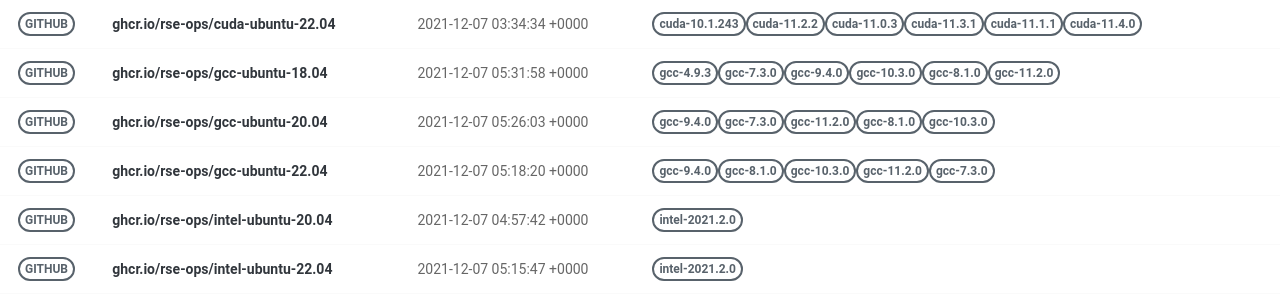
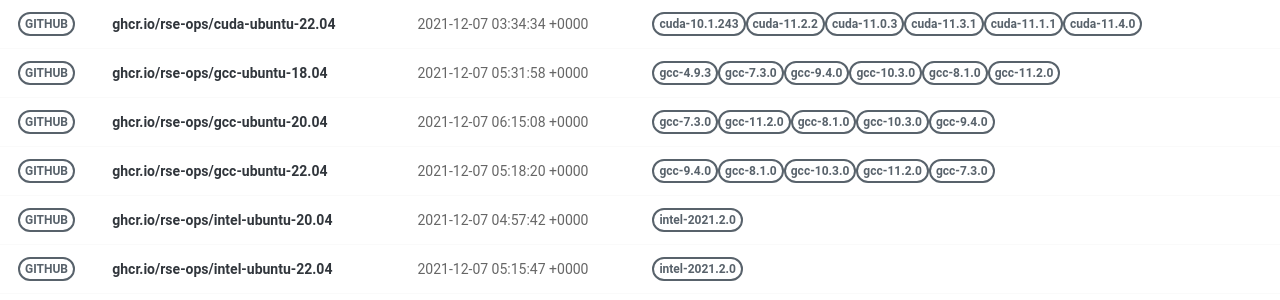
Before and after one commit to rse-ops/docker-images, a Jekyll site: the page built from pages/index.md, in a window 1280 px wide. Shown: the part 326-626 px from the top of the page. Built offline with Jekyll 4.4.1, drawn with Linux system fonts in a browser that asks for light colours; nearby versions of some CDN libraries.

Commit message:
Automated push to update library 2021-12-07

```diff
--- a/_library/ghcr.io-rse-ops-gcc-ubuntu-20.04.md
+++ b/_library/ghcr.io-rse-ops-gcc-ubuntu-20.04.md
@@ -1,14 +1,11 @@
 ---
 layout: container
 name: ghcr.io/rse-ops/gcc-ubuntu-20.04
-updated_at: 2021-12-07 05:26:03.525673
+updated_at: 2021-12-07 06:15:08.451106
 
 
 container_url: https://github.com/orgs/rse-ops/packages/container/package/gcc-ubuntu-20.04
 versions:
- - tag: gcc-9.4.0
-   dockerfile: https://github.com/rse-ops/docker-images/blob/main/ubuntu/gcc/Dockerfile
-   manifest: https://crane.ggcr.dev/manifest/ghcr.io/rse-ops/gcc-ubuntu-20.04:gcc-9.4.0
  - tag: gcc-7.3.0
    dockerfile: https://github.com/rse-ops/docker-images/blob/main/ubuntu/gcc/Dockerfile
    manifest: https://crane.ggcr.dev/manifest/ghcr.io/rse-ops/gcc-ubuntu-20.04:gcc-7.3.0
```
Also changed, not shown: other parts of _library/ghcr.io-rse-ops-gcc-ubuntu-20.04.md (+3 -0 lines).
